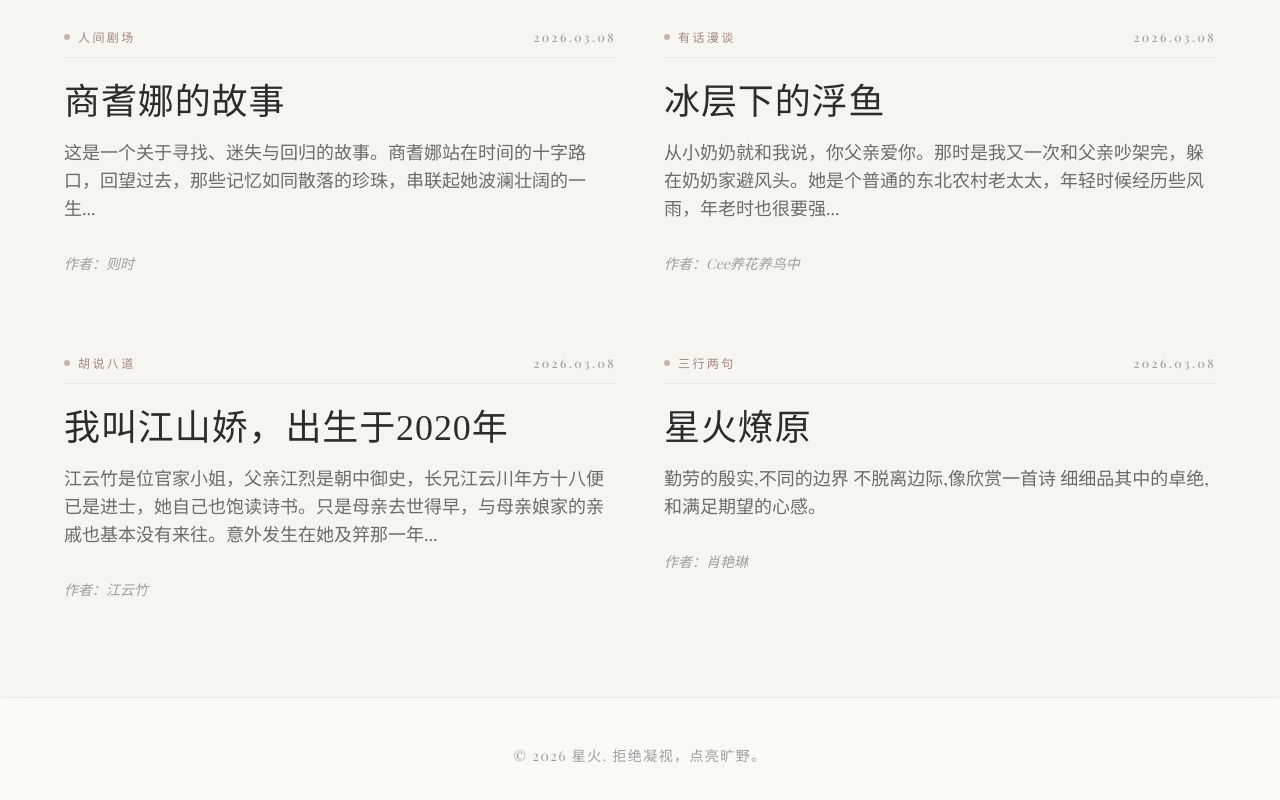
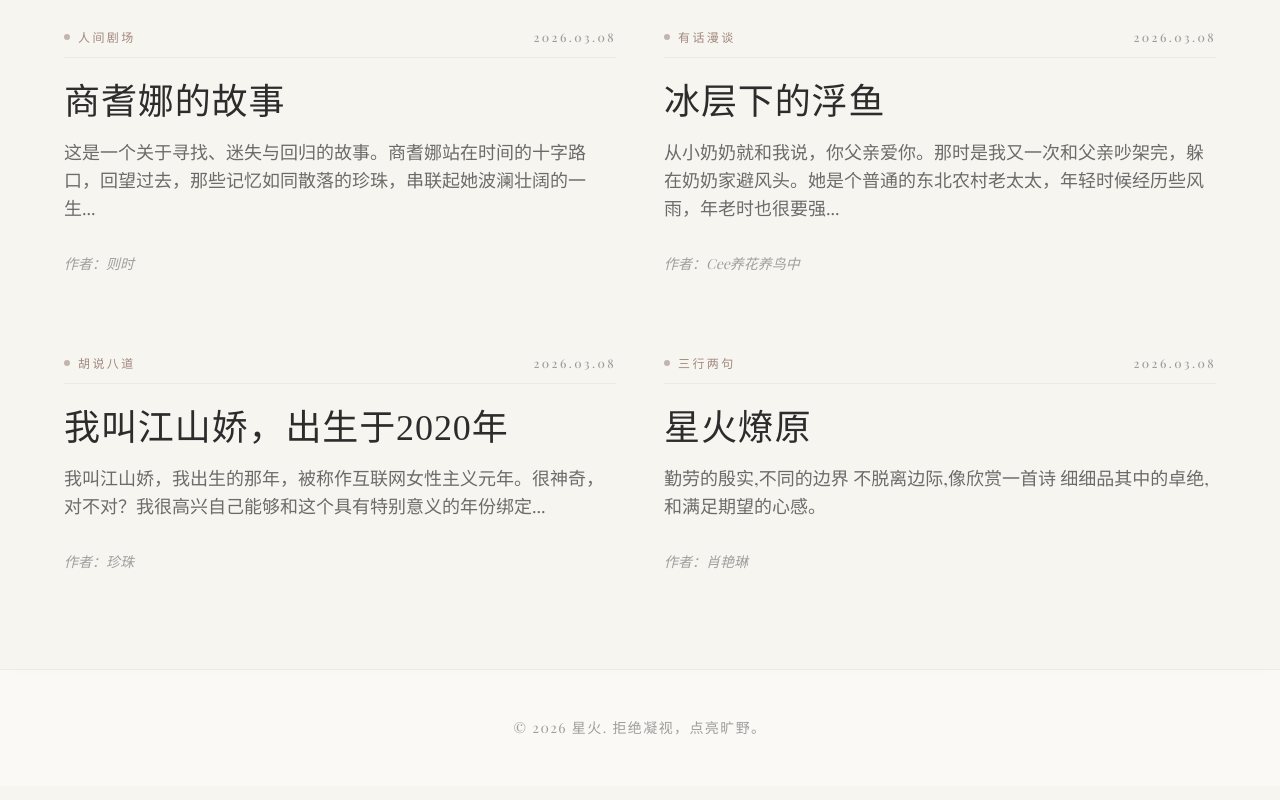
Before and after one commit to nier423/huoxing, a Next.js app: page / in a window 1280 px wide. Shown: the part 947-1747 px from the top of the page. Built offline with nearby package versions, Linux system fonts and the light colour scheme; a web font is replaced by a local one.

Commit message:
fix(feed): update nonsense card excerpt for 江山娇

```diff
--- a/components/Feed.tsx
+++ b/components/Feed.tsx
@@ -28,8 +28,8 @@ const articles = [
     id: 3,
     category: "胡说八道",
     title: "我叫江山娇，出生于2020年",
-    excerpt: "江云竹是位官家小姐，父亲江烈是朝中御史，长兄江云川年方十八便已是进士，她自己也饱读诗书。只是母亲去世得早，与母亲娘家的亲戚也基本没有来往。意外发生在她及笄那一年...",
-    author: "江云竹",
+    excerpt: "我叫江山娇，我出生的那年，被称作互联网女性主义元年。很神奇，对不对？我很高兴自己能够和这个具有特别意义的年份绑定...",
+    author: "珍珠",
     date: "2026.03.08",
     sparked: false,
     link: "/nonsense/wojiaojiangshan"
```
